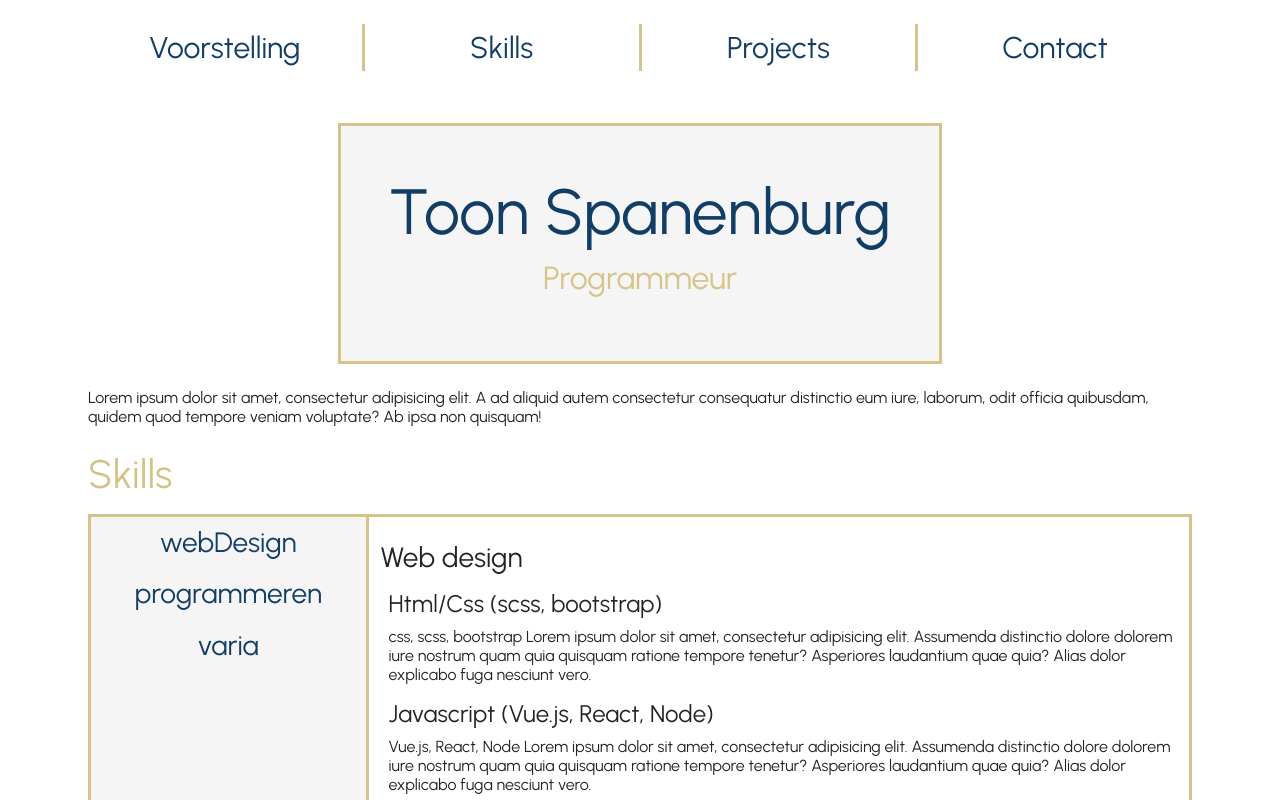
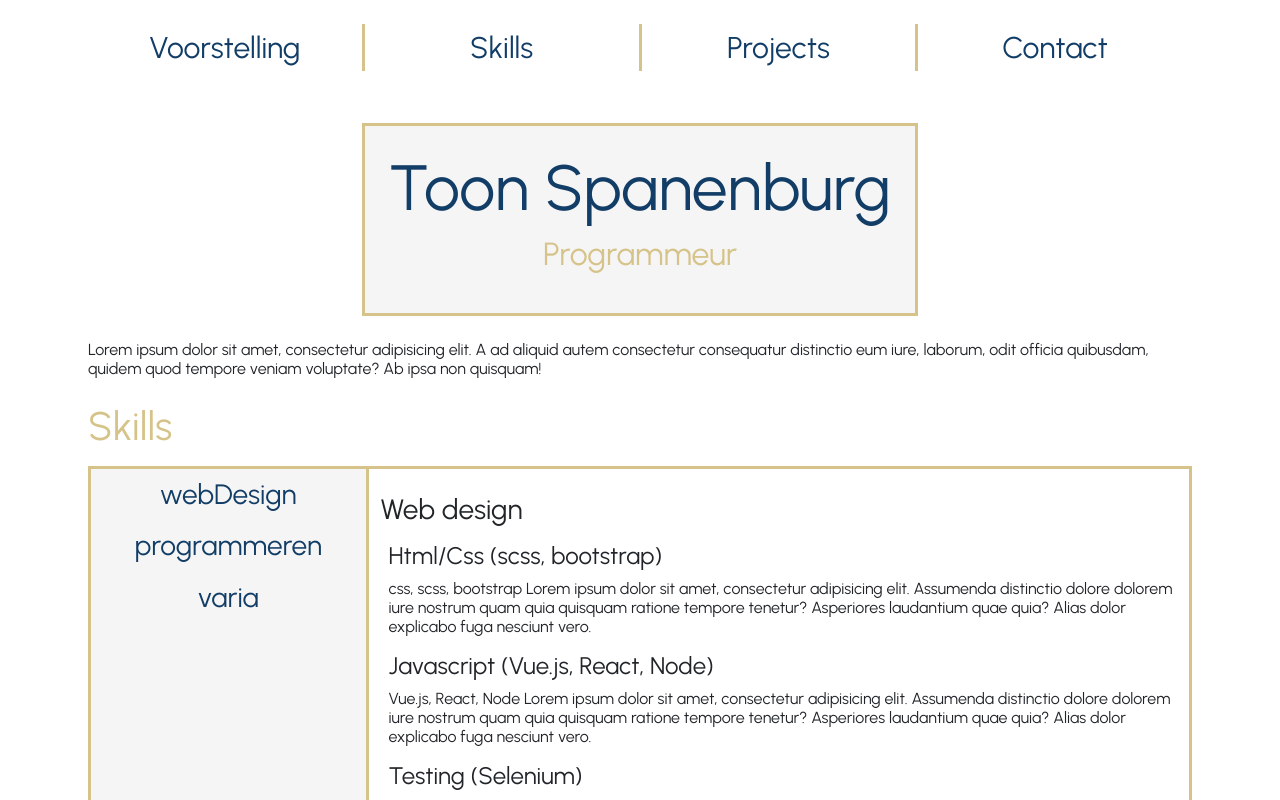
Before and after one commit to ToonSpanenburg/ToonSpanenburgWebsite, a Vue app: page / in a window 1280 px wide. Shown: the top 800 px of the page. Built offline with nearby package versions, Linux system fonts and the light colour scheme.

Commit message:
Some layout fixes to the welcome component

```diff
--- a/src/components/WelcomeComponent.vue
+++ b/src/components/WelcomeComponent.vue
@@ -6,7 +6,7 @@
 
   <div class="m-4 mt-4 justify-content-center text-center pt-1">
     <div class="justify-content-center text-center welcomeElementBorder">
-      <div class="WelcomeBox p-lg-5 p-md-5 p-sm-5 p-4">
+      <div class="WelcomeBox p-4">
         <h1 class="myTitle">
           Toon Spanenburg
         </h1>
```
